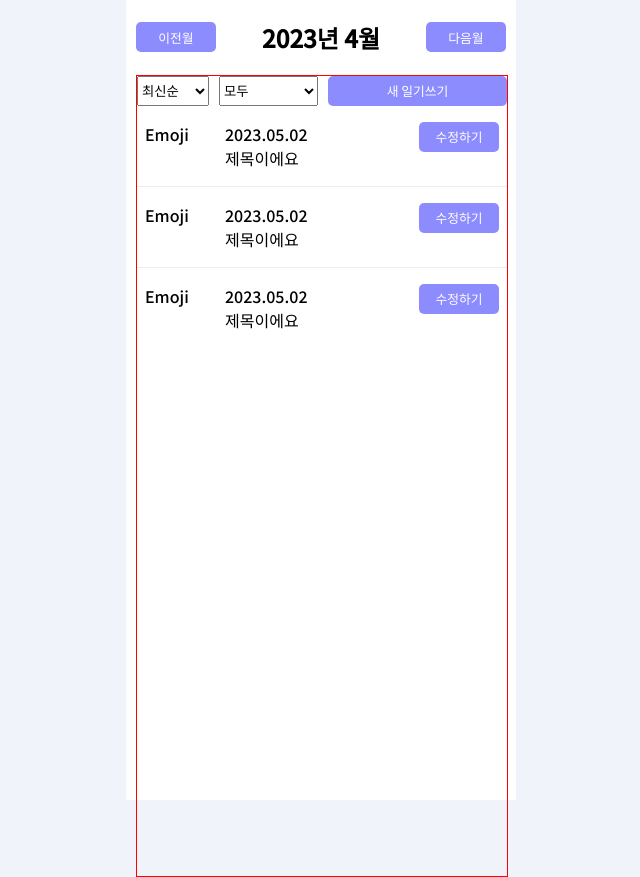
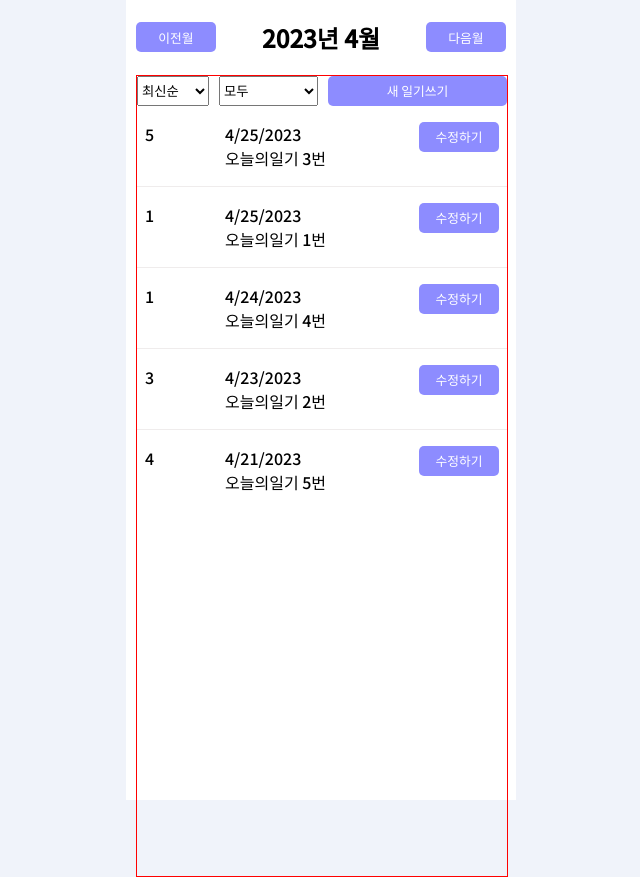
Before and after one commit to danimkim/mood-tracking-journal, a React (Create React App) app: page / in a window 1280 px wide. Shown: the whole page, without its empty margins (319-959 px from the left). Built offline with nearby package versions, Linux system fonts and the light colour scheme.

Commit message:
✨ replace hardcoded journal data

```diff
--- a/src/App.js
+++ b/src/App.js
@@ -44,31 +44,31 @@ const dummyData = [
     id: 1,
     emotion: 1,
     content: "오늘의일기 1번",
-    date: 1683023042273,
+    date: new Date().getTime() - 10000000,
   },
   {
     id: 2,
     emotion: 3,
     content: "오늘의일기 2번",
-    date: 1683023087758,
+    date: new Date().getTime() - 200000000,
   },
   {
     id: 3,
     emotion: 5,
     content: "오늘의일기 3번",
-    date: 1683023097851,
+    date: new Date().getTime(),
   },
   {
     id: 4,
     emotion: 1,
     content: "오늘의일기 4번",
-    date: 1683023117558,
+    date: new Date().getTime() - 100000000,
   },
   {
     id: 5,
     emotion: 4,
     content: "오늘의일기 5번",
-    date: 1683023127193,
+    date: new Date().getTime() - 300000000,
   },
 ];
 
--- a/src/components/JournalItem.js
+++ b/src/components/JournalItem.js
@@ -4,6 +4,9 @@ import { Link, useNavigate } from "react-router-dom";
 
 const JournalItem = ({ id, emotion, content, date }) => {
   const navigate = useNavigate();
+
+  /** converted from milliseconds to locale date value */
+  const formattedDate = new Date(parseInt(date)).toLocaleDateString();
 
   /** journal item 클릭시 해당 item 조회 페이지로 이동시켜주는 함수 */
   const goDetail = () => {
@@ -13,10 +16,10 @@ const JournalItem = ({ id, emotion, content, date }) => {
   return (
     <Container>
       <Link to={`/journal/${id}`}>
-        <EmojiBox>Emoji</EmojiBox>
+        <EmojiBox>{emotion}</EmojiBox>
         <ContentPreview>
-          <p>2023.05.02</p>
-          <p>제목이에요</p>
+          <p>{formattedDate}</p>
+          <p>{content}</p>
         </ContentPreview>
       </Link>
       <ButtonBox>
--- a/src/components/JournalList.js
+++ b/src/components/JournalList.js
@@ -50,7 +50,6 @@ const JournalList = ({ journalList }) => {
         : copyList.filter((item) => filterByEmotion(item));
 
     const sortedList = filteredList.sort(compare);
-    console.log("sorted list", sortedList);
 
     return sortedList;
   };
@@ -72,28 +71,9 @@ const JournalList = ({ journalList }) => {
         />
         <Button onClick={handleClick}>새 일기쓰기</Button>
       </ControlMenuBar>
-      {sortJournalList().map((journal) => {
-        console.log(journal);
-        return <JournalItem key={journal.id} {...journal} />;
-      })}
-      <JournalItem
-        id={10}
-        emotion={1}
-        content={"아 개짱난다"}
-        date={1683023042273}
-      />
-      <JournalItem
-        id={10}
-        emotion={1}
-        content={"아 개짱난다"}
-        date={1683023042273}
-      />
-      <JournalItem
-        id={10}
-        emotion={1}
-        content={"아 개짱난다"}
-        date={1683023042273}
-      />
+      {sortJournalList().map((journal) => (
+        <JournalItem key={journal.id} id={journal.id} {...journal} />
+      ))}
     </Container>
   );
 };
```
